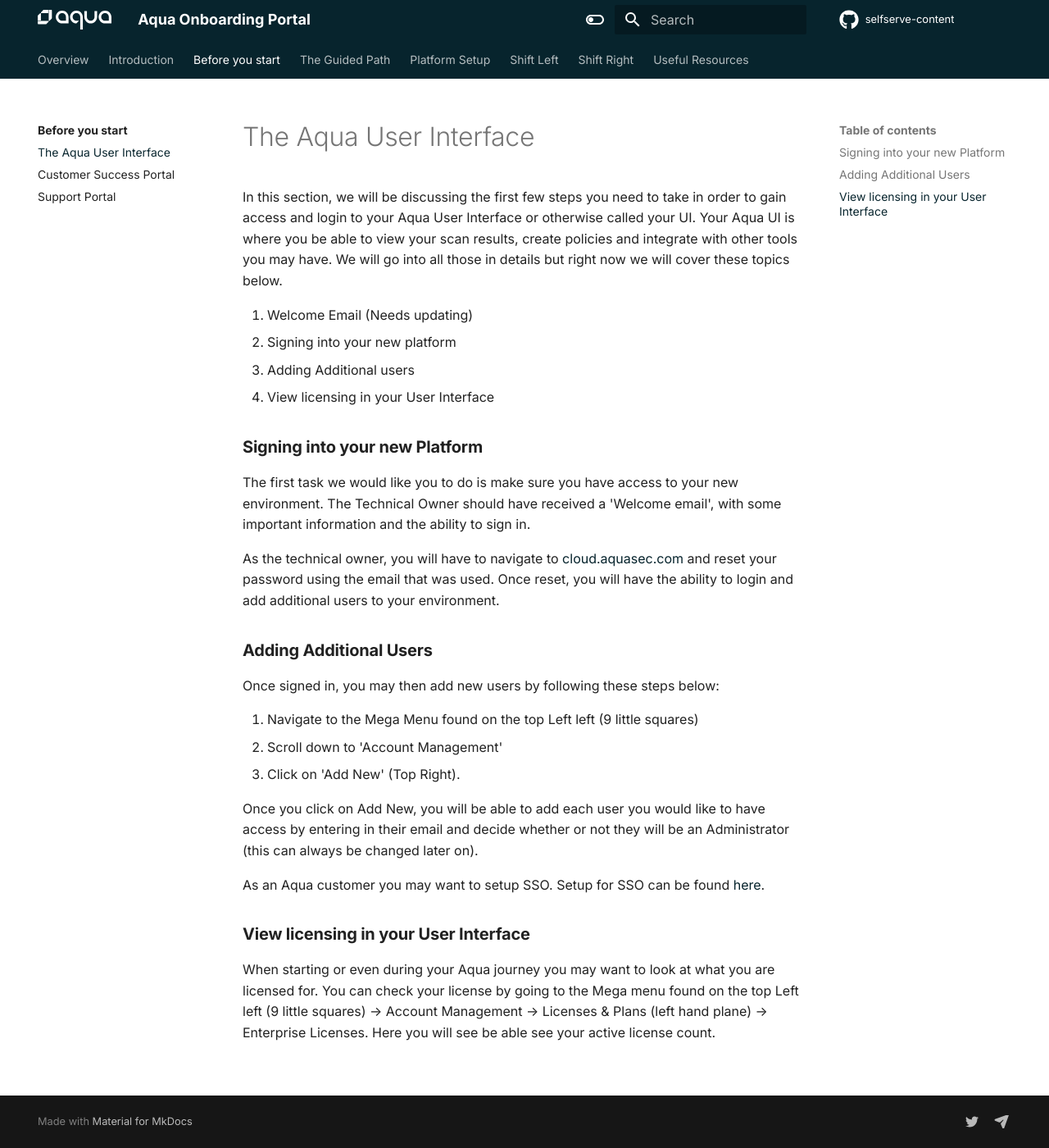
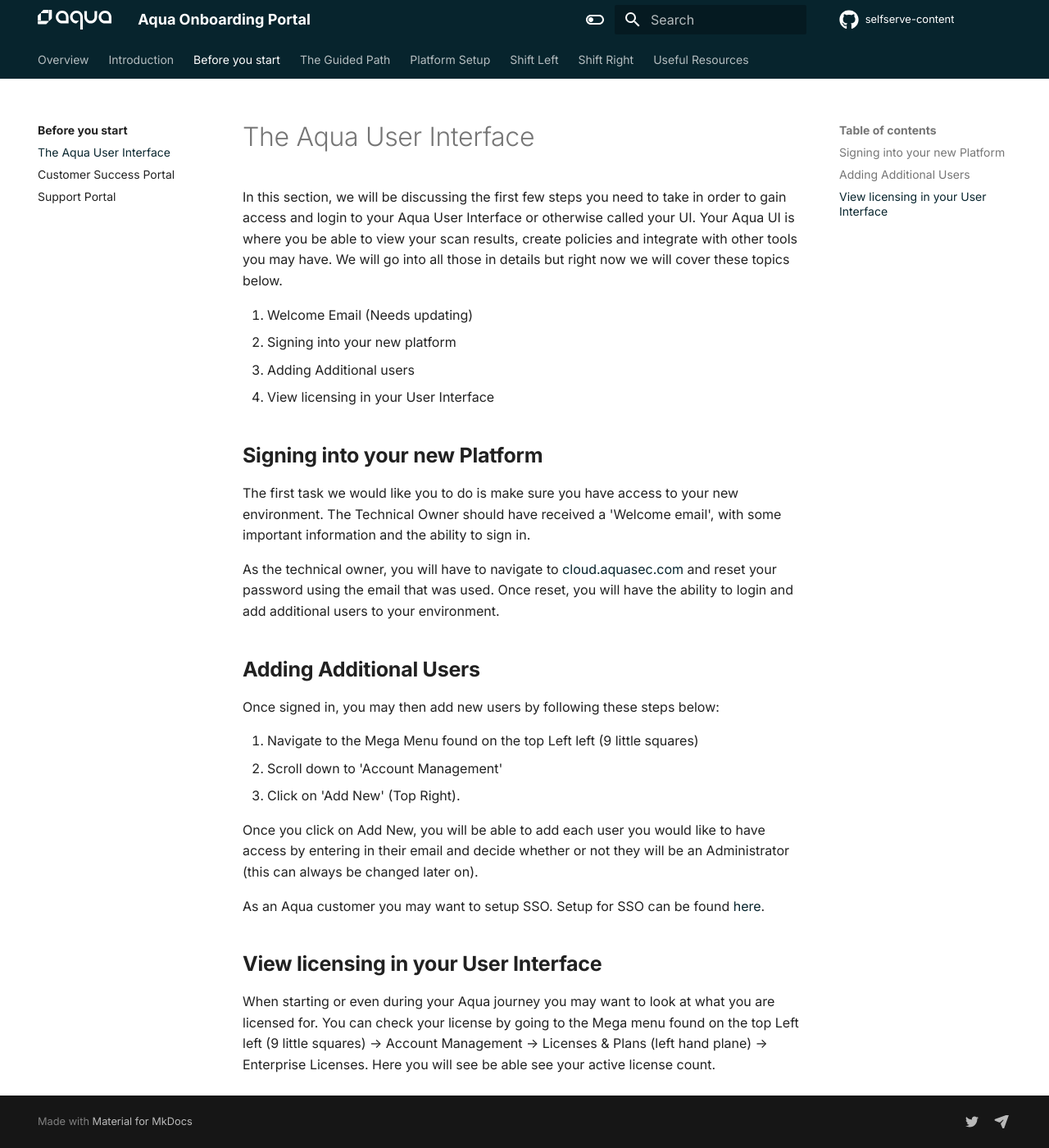
Before and after one commit to kenmccann/self-service, an MkDocs documentation site: the page built from docs/before/userinterface.md, in a window 1280 px wide and 1400 px high. Shown: the whole window at 82% size. Built offline with MkDocs 1.6.1 and Material for MkDocs 9.7.7, drawn with Linux system fonts in a browser that asks for light colours; a script that is not in the unit is left out; comment, search, counter and statistics services are not loaded.

Commit message:
headings need to increment one at a time

```diff
--- a/docs/before/userinterface.md
+++ b/docs/before/userinterface.md
@@ -8,13 +8,13 @@ In this section, we will be discussing the first few steps you need to take in o
 4.	View licensing in your User Interface
 
 
-### **Signing into your new Platform**
+## **Signing into your new Platform**
 
 The first task we would like you to do is make sure you have access to your new environment. The Technical Owner should have received a 'Welcome email', with some important information and the ability to sign in.
 
 As the technical owner, you will have to navigate to [cloud.aquasec.com](cloud.aquasec.com) and reset your password using the email that was used. Once reset, you will have the ability to login and add additional users to your environment.
 
-### **Adding Additional Users**
+## **Adding Additional Users**
 
 Once signed in, you may then add new users by following these steps below:
 
@@ -27,6 +27,6 @@ Once you click on Add New, you will be able to add each user you would like to h
 
 As an Aqua customer you may want to setup SSO. Setup for SSO can be found [here](https://support.aquasec.com/support/solutions/articles/16000111637-saml-setup-instructions).
 
-### **View licensing in your User Interface**
+## **View licensing in your User Interface**
 
 When starting or even during your Aqua journey you may want to look at what you are licensed for. You can check your license by going to the Mega menu found on the top Left left (9 little squares) -> Account Management -> Licenses & Plans (left hand plane) -> Enterprise Licenses. Here you will see be able see your active license count.
```
